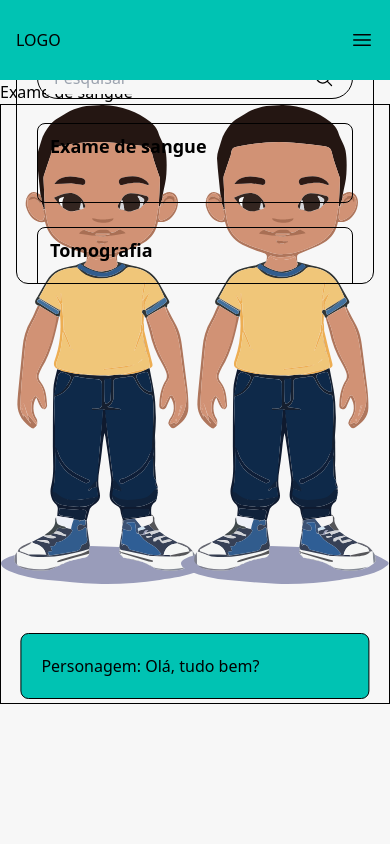
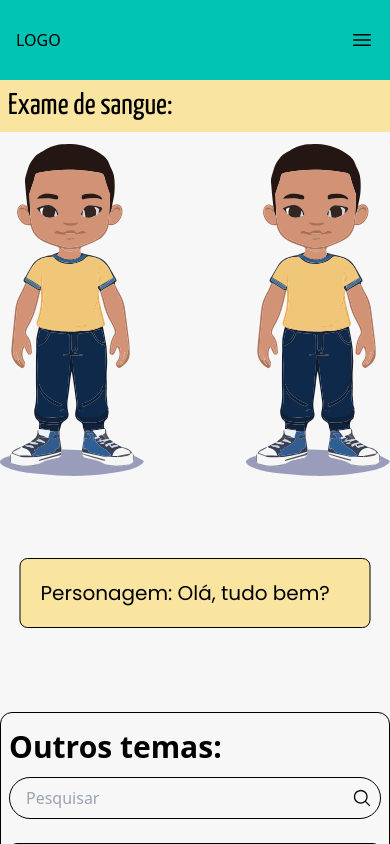
Before and after one commit to rafadagalera/Amigos-da-Saude, a React (Vite) app: page /videos/1 in a window 390 px wide. Shown: the top 844 px of the page. Built offline with nearby package versions, Linux system fonts and the light colour scheme.

Commit message:
fix: enzzo styles

```diff
--- a/src/components/serchVideos.jsx
+++ b/src/components/serchVideos.jsx
@@ -8,14 +8,14 @@ export const SearchVideos = ({ destino }) => {
   const navigate = useNavigate();
 
   return (
-    <div className="flex h-full w-full flex-col gap-6 rounded-xl border px-5 pt-3">
+    <div className="flex h-full w-full flex-col gap-6 rounded-xl border px-2 pt-3">
       <div className="flex flex-col gap-2">
-        <h1 className="text-3xl font-bold">Outros temas</h1>
+        <h1 className="py-1 text-3xl font-bold">Outros temas:</h1>
         <div className="flex w-full items-center rounded-full border px-2 py-1 focus-within:border-azul-200">
           <input
             type="text"
             onChange={() => searchExames()}
-            className="w-[90%] bg-branco px-2 py-1 focus:outline-none"
+            className="w-[95%] bg-branco px-2 py-1 focus:outline-none md:w-[90%]"
             placeholder="Pesquisar"
           />
           <div className="flex h-full items-center justify-center">
@@ -24,11 +24,11 @@ export const SearchVideos = ({ destino }) => {
         </div>
       </div>
 
-      <ul className="flex h-40 flex-col gap-6 overflow-y-auto md:h-full">
+      <ul className="flex h-40 flex-col gap-6 overflow-y-auto font-open-sans md:h-full">
         {filteredExames.map((quiz) => (
           <li
             key={quiz.id}
-            className="min-h-[50%] cursor-pointer rounded-lg border hover:bg-lime-50 md:min-h-[35%]"
+            className="min-h-[30%] cursor-pointer rounded-lg border hover:bg-verde-100 md:min-h-[35%]"
             onClick={() => navigate(`/${destino}/${quiz.id}`)}
           >
             <p className="px-3 py-2 text-lg font-semibold">{quiz.name}</p>
--- a/src/pages/home.jsx
+++ b/src/pages/home.jsx
@@ -28,7 +28,7 @@ export default function Home() {
             <h3 className="text-center font-yanone text-2xl text-[2.4rem] font-bold text-azul-900 md:text-[2.8125rem]">
               Teste Seus Conhecimentos
             </h3>
-            <p className="pt-5 text-left font-open-sans text-[1.3rem] text-base font-normal leading-relaxed md:text-[1.6rem] md:leading-normal">
+            <p className="pt-5 text-left font-poppins text-[1.3rem] text-base font-normal leading-relaxed md:text-[1.6rem] md:leading-normal">
               Com o Quiz: Coloque seus conhecimentos à prova com nossos quizzes
               interativos! Eles são uma maneira divertida de revisar o que você
               aprendeu e se preparar para o que vem pela frente. Responda às
@@ -45,7 +45,7 @@ export default function Home() {
             <h3 className="text-center font-yanone text-2xl text-[2.4rem] font-bold text-azul-900 md:text-[2.8125rem]">
               Crie Seu Personagem
             </h3>
-            <p className="pt-5 text-left font-open-sans text-[1.3rem] text-base leading-normal md:text-[1.6rem]">
+            <p className="pt-5 text-left font-poppins text-[1.3rem] text-base leading-normal md:text-[1.6rem]">
               Solte a imaginação e crie um personagem que seja a sua cara!
               Escolha entre uma variedade de roupas, acessórios e expressões
               para criar um amigo especial que estará ao seu lado em toda a
@@ -63,7 +63,7 @@ export default function Home() {
             <h3 className="mr-3 text-center font-yanone text-2xl text-[2.0rem] font-bold text-azul-900 md:text-start md:text-[2.8125rem]">
               Assista A Videos Educativos
             </h3>
-            <p className="mt-5 text-left font-open-sans text-[1.3rem] text-base leading-normal md:text-[1.6rem]">
+            <p className="mt-5 text-left font-poppins text-[1.3rem] text-base leading-normal md:text-[1.6rem]">
               Aprenda sobre o que acontece no hospital de maneira simples e
               interessante com nossos vídeos educativos. Cada vídeo é feito para
               explicar processos de forma clara e amigável, ajudando você a se
--- a/src/pages/videoPage.jsx
+++ b/src/pages/videoPage.jsx
@@ -25,14 +25,19 @@ export default function VideoPage() {
   };
 
   return (
-    <div className="container mx-auto flex w-screen gap-20 pt-20">
+    <div className="container mx-auto flex w-full flex-col gap-20 pt-20 lg:flex-row">
       <div className="grow">
-        <div>
-          <h1 id="exame-title">{findExame.name}</h1>
+        <div className="bg-amarelo-100 p-2">
+          <h1 id="exame-title" className="font-yanone text-3xl">
+            {findExame.name}:
+          </h1>
         </div>
 
-        <div id="exame" className="relative h-[600px] border">
-          <div id="personagem" className="absolute w-52">
+        <div
+          id="exame"
+          className="relative h-[500px] gap-4 pt-3 sm:border md:h-[600px]"
+        >
+          <div id="personagem" className="absolute w-36 md:w-52">
             <div className="relative">
               <img
                 className="absolute"
@@ -52,7 +57,7 @@ export default function VideoPage() {
             </div>
           </div>
 
-          <div id="medico" className="absolute right-0 w-52">
+          <div id="medico" className="absolute right-0 w-36 md:w-52">
             <div className="relative">
               <img
                 src={avatarInfo.pele[avatar.pele]}
@@ -74,7 +79,7 @@ export default function VideoPage() {
 
           <p
             id="text-field"
-            className="0 absolute bottom-1 left-[50%] z-10 w-[90%] translate-x-[-50%] rounded-lg border bg-turquesa-100 px-5 py-5"
+            className="0 absolute bottom-1 left-[50%] z-10 w-[90%] translate-x-[-50%] rounded-lg border bg-amarelo-100 px-5 py-5 font-poppins text-xl"
           >
             {findExame.videoDialogo[0]}
           </p>
@@ -87,7 +92,7 @@ export default function VideoPage() {
         </div>
       </div>
 
-      <div className="absolute top-0 w-full px-4 md:static md:h-full md:w-[25rem]">
+      <div className="mb-6 h-[20rem] w-full sm:pt-5 md:h-full md:w-[25rem]">
         <SearchVideos destino="videos" />
       </div>
     </div>
```
